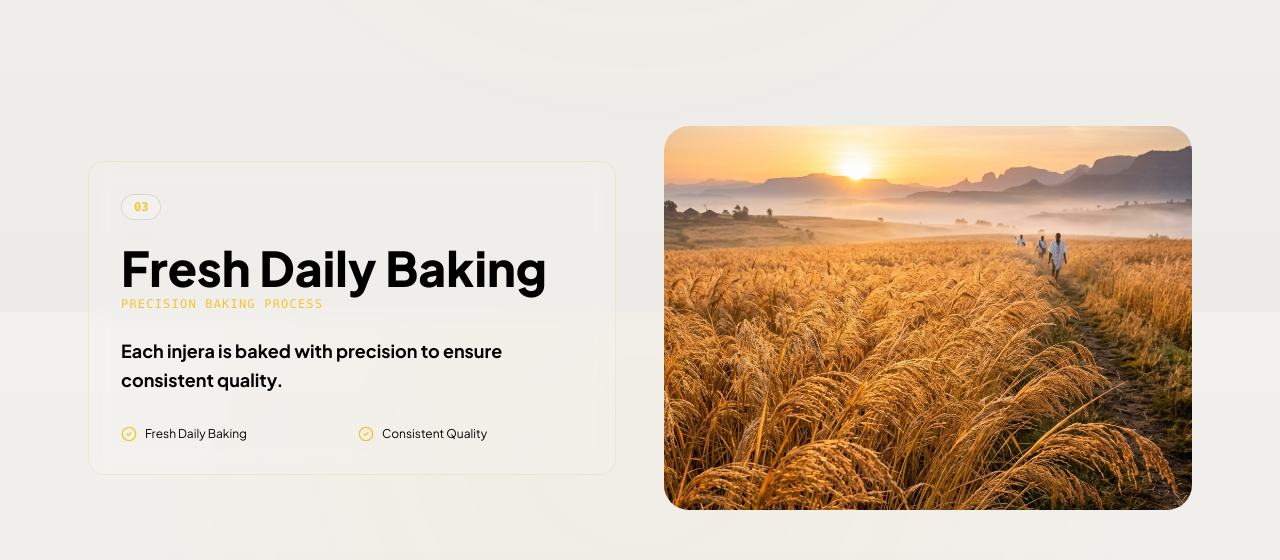
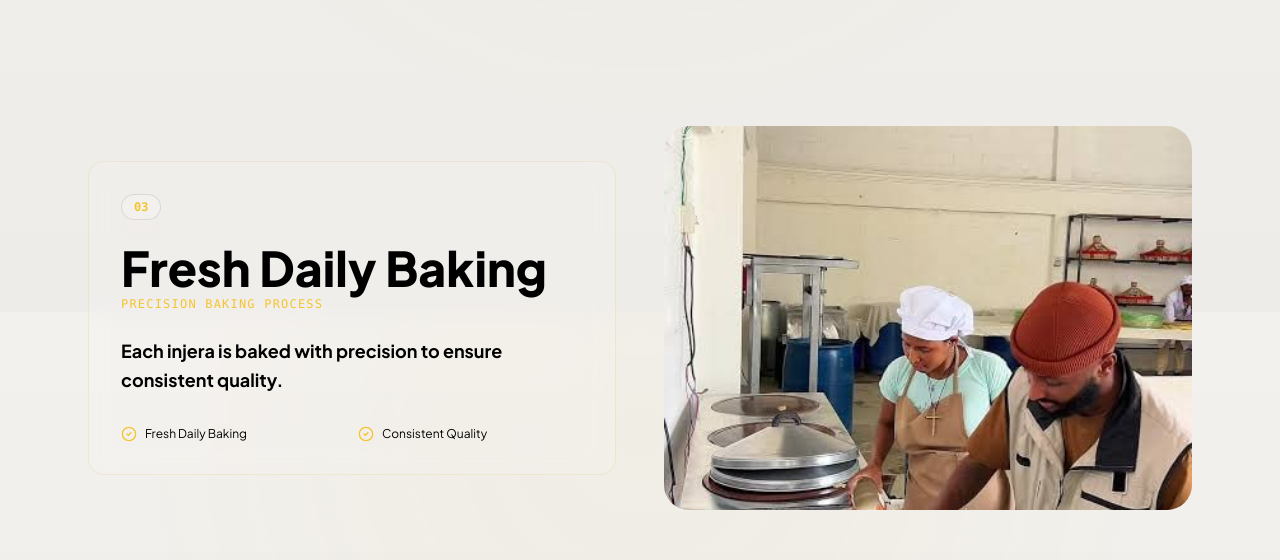
Before and after one commit to Yohannesdeveloper/Injera, a React (Vite) app: page / in a window 1280 px wide. Shown: the part 2088-2648 px from the top of the page. Built offline with nearby package versions, Linux system fonts and the light colour scheme.

Commit message:
Update ScrollJourney step 3 baking image to Baking.jpg

```diff
--- a/src/components/ScrollJourney.jsx
+++ b/src/components/ScrollJourney.jsx
@@ -33,7 +33,7 @@ const CHAPTERS = [
     title: 'Fresh Daily Baking',
     subtitle: 'Precision baking process',
     description: 'Each injera is baked with precision to ensure consistent quality.',
-    image: '/images/teff_field.png',
+    image: '/images/Baking.jpg',
     highlights: [
       'Fresh Daily Baking',
       'Consistent Quality'
```
Also changed, not shown: public/images/Baking.jpg (added), public/images/Teff masa.jpg (renamed from public/images/photo_2_2026-07-29_19-01-51.jpg).
